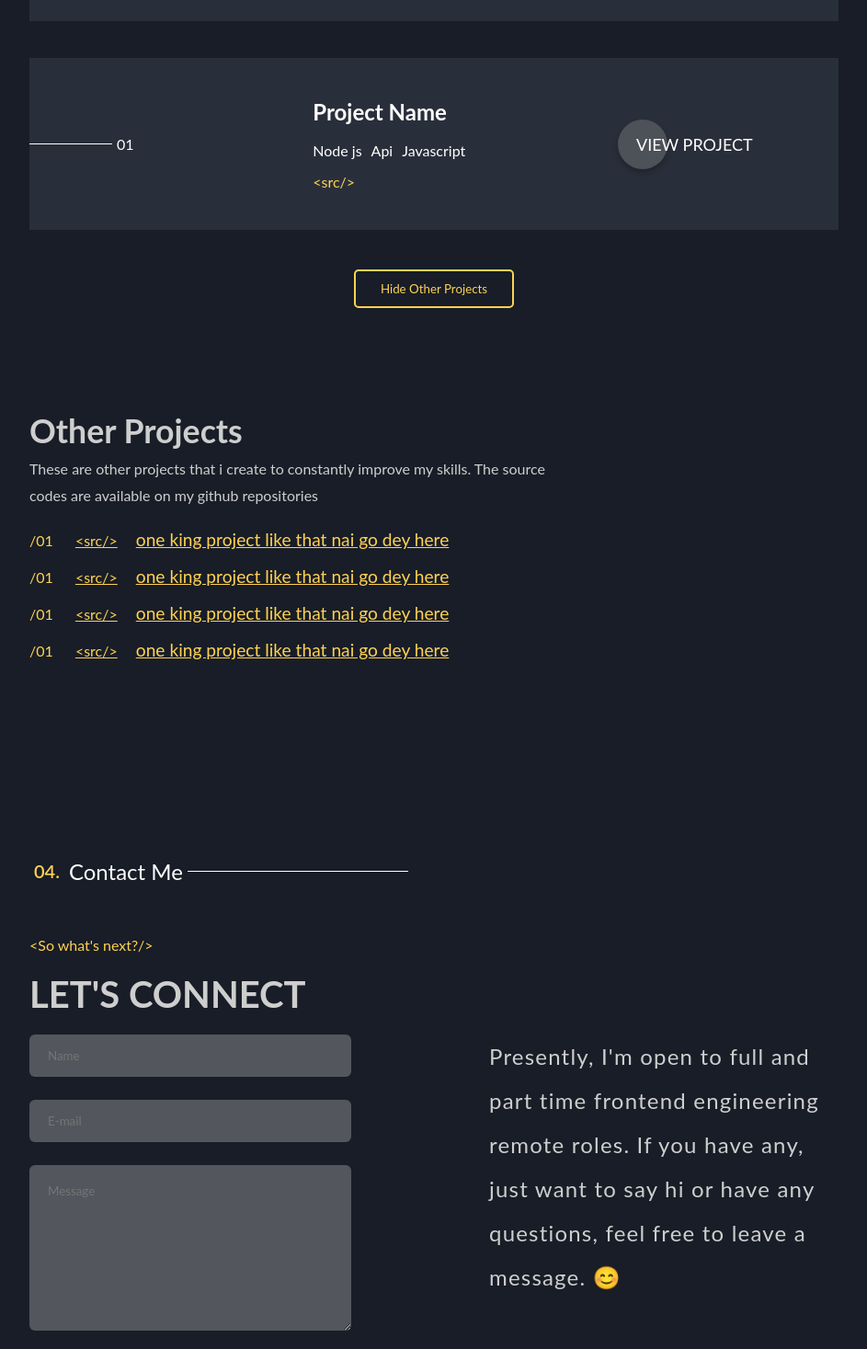
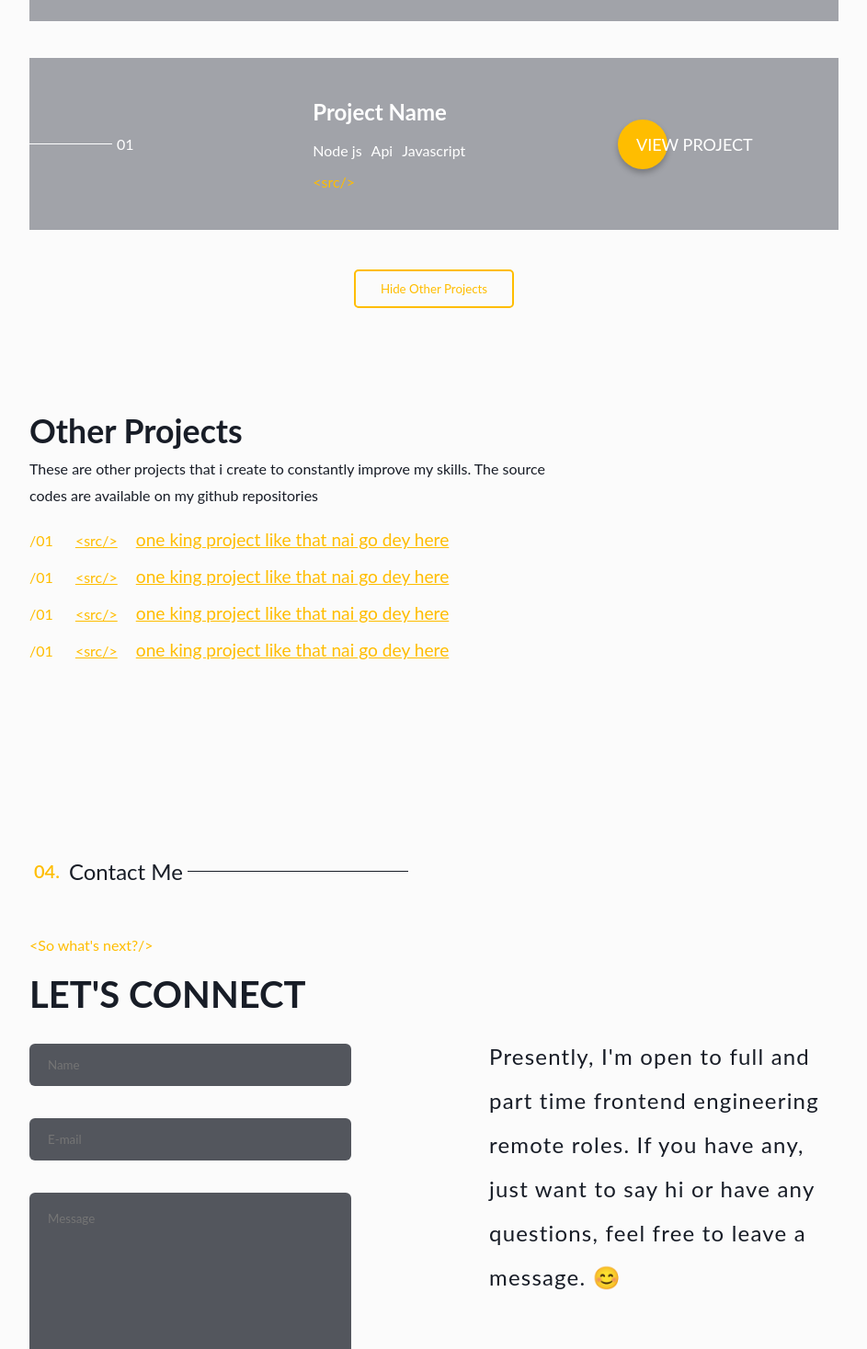
Before and after one commit to valentinesamuel/portfolio, an Angular app: page / in a window 1280 px wide. Shown: the part 2860-4327 px from the top of the page at 92% size, without its empty margins (168-1111 px from the left). Built offline with nearby package versions, Linux system fonts and the light colour scheme; a web font is replaced by a local one.

Commit message:
feat: finished development for desktop version and finished reactive forms

```diff
--- a/src/app/home/home.component.html
+++ b/src/app/home/home.component.html
@@ -9,12 +9,11 @@
   </nav>
 
   <div class="socials">
-    <span><img src="../../assets/icons/github.svg" alt="github"></span>
-    <span><img src="../../assets/icons/instagram.svg" alt="instagram"></span>
-    <span><img src="../../assets/icons/linkedin.svg" alt="linkedin"></span>
-    <span><img src="../../assets/icons/linktree.svg" alt="linktree"></span>
-    <span><img src="../../assets/icons/twitter.svg" alt="twitter"></span>
-
+    <span><img src="../../assets/icons/github.svg" alt="github" /></span>
+    <span><img src="../../assets/icons/instagram.svg" alt="instagram" /></span>
+    <span><img src="../../assets/icons/linkedin.svg" alt="linkedin" /></span>
+    <span><img src="../../assets/icons/linktree.svg" alt="linktree" /></span>
+    <span><img src="../../assets/icons/twitter.svg" alt="twitter" /></span>
   </div>
 
   <section class="body">
@@ -239,7 +238,7 @@
         </div>
       </div>
       <div class="see-others">
-        <button (click)="seeOtherProjects()">
+        <button class="seeArchive" (click)="seeOtherProjects()">
           {{ seeOthers ? "Hide" : "See" }} Other Projects
         </button>
       </div>
@@ -277,16 +276,24 @@
       <h2>Let's Connect</h2>
       <div class="inner">
         <div class="form">
-          <form [formGroup]="contactForm" (ngSubmit)="onSubmit()">
+          <form
+            [formGroup]="contactForm"
+            (ngSubmit)="onSubmit(contactForm.value)"
+          >
+            <p class="errormsg">{{ nameErrorAlert() }}</p>
             <input type="text" formControlName="name" placeholder="Name" />
+            <p class="errormsg">{{ emailErrorAlert() }}</p>
             <input type="email" formControlName="email" placeholder="E-mail" />
+            <p class="errormsg">{{ messageErrorAlert() }}</p>
             <textarea
               formControlName="message"
               cols="30"
               rows="10"
               placeholder="Message"
             ></textarea>
-            <button>Send Message</button>
+            <button [ngClass]="!contactForm.valid ? 'disabled' : 'submit'">
+              Send Message
+            </button>
           </form>
         </div>
         <div class="note">
--- a/src/app/home/home.component.scss
+++ b/src/app/home/home.component.scss
@@ -21,7 +21,7 @@
     background-color: var(--sup-text);
   }
 }
-button {
+.btn {
   padding: 0.6875rem 1.6875rem;
   border: 2px solid var(--sec);
   color: var(--sec);
@@ -30,6 +30,16 @@ button {
   cursor: pointer;
   &:hover {
     background: var(--sec-tint);
+  }
+}
+.disabled {
+  @extend .btn;
+  width: max-content;
+  border: 2px solid grey;
+  cursor: not-allowed;
+  color: gray;
+  &:hover {
+    background-color: transparent;
   }
 }
 
@@ -78,14 +88,19 @@ button {
     flex-direction: column;
     bottom: 0;
     padding: 0 50px 0 50px;
+
     span {
       padding: 20px;
+      &:hover {
+        transform: translateY(-10px);
+        transition: 1s;
+      }
     }
     &::after {
       content: "";
       display: block;
       width: 1px;
-      height:200px;
+      height: 200px;
       background-color: var(--sec);
     }
   }
@@ -123,6 +138,9 @@ button {
           margin-top: 1.125rem;
           margin-bottom: 2.875rem;
           color: var(--prof-text);
+        }
+        .connect {
+          @extend .btn;
         }
       }
       .about {
@@ -280,6 +298,8 @@ button {
     }
 
     .project-container {
+      // width: 80%;
+      // margin: 0 auto;
       .p1 {
         transition: all 1s cubic-bezier(0.77, 0, 0.175, 1);
         display: flex;
@@ -357,6 +377,7 @@ button {
             padding-left: 20px;
             font-size: 18px;
             background-color: var(--project-button);
+            transition-timing-function: ease-out;
             box-shadow: 0px 4px 6px rgba(0, 0, 0, 0.25);
           }
         }
@@ -365,7 +386,9 @@ button {
           background-color: var(--pri-tint);
           &::after {
             visibility: visible;
-            background-color: orange;
+            background: url(../../assets/samuel-regan-asante-awXQiHUF4IU-unsplash.jpg)
+              no-repeat center;
+            background-size: cover;
             transform: translateX(-20px);
             box-shadow: -15px 6px 20px rgba(0, 0, 0, 0.35);
           }
@@ -421,6 +444,10 @@ button {
     .see-others {
       text-align: center;
       margin: 43px 0 120px 0;
+
+      .seeArchive {
+        @extend .btn;
+      }
     }
     .other-projects {
       margin-bottom: 200px;
@@ -471,7 +498,10 @@ button {
           width: 350px;
           display: flex;
           flex-direction: column;
-
+          .errormsg {
+            padding: 0 0 10px 0;
+            color: rgb(241, 101, 101);
+          }
           input {
             height: 46px;
             border-radius: 6px;
@@ -490,7 +520,8 @@ button {
             min-height: 180px;
             margin-bottom: 70px;
           }
-          button {
+          .submit {
+            @extend .btn;
             width: max-content;
           }
         }
--- a/src/app/home/home.component.ts
+++ b/src/app/home/home.component.ts
@@ -8,7 +8,7 @@ import { FormControl, FormControlDirective, FormGroup, Validators } from '@angul
 })
 export class HomeComponent implements OnInit {
   contactForm: FormGroup;
-  darkTheme = true;
+  darkTheme = false;
 
   seeOthers = true;
   company: any = 'freelance';
@@ -34,8 +34,9 @@ export class HomeComponent implements OnInit {
     this.seeOthers = !this.seeOthers;
   }
 
-  onSubmit() {
+  onSubmit(form) {
 
+    console.log(form);
   }
 
   getCurrentYear() {
@@ -45,4 +46,23 @@ export class HomeComponent implements OnInit {
 
   }
 
+  nameErrorAlert() {
+    const nameField = this.contactForm.get('name');
+    if (nameField.status == "INVALID" && nameField.touched == true && nameField.dirty == true && nameField.value != '') {
+      return 'Please enter a valid name ';
+    }
+    }
+  emailErrorAlert() {
+    const emailField = this.contactForm.get('email');
+    if (emailField.status == "INVALID" && emailField.touched == true && emailField.dirty == true && emailField.value != '') {
+      return 'Please enter a valid email ';
+    }
+    }
+  messageErrorAlert() {
+    const messageField = this.contactForm.get('message');
+    if (messageField.status == "INVALID" && messageField.touched == true && messageField.dirty == true && messageField.value != '') {
+      return 'Please add a few more details';
+    }
+    }
+
 }
```
